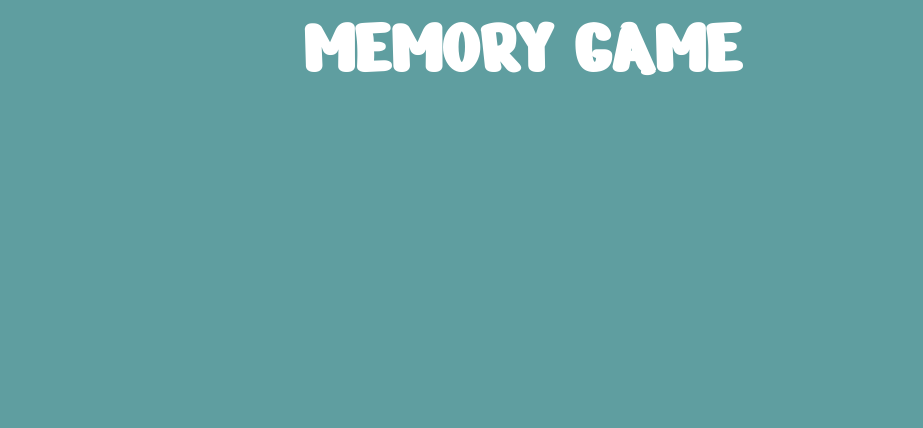
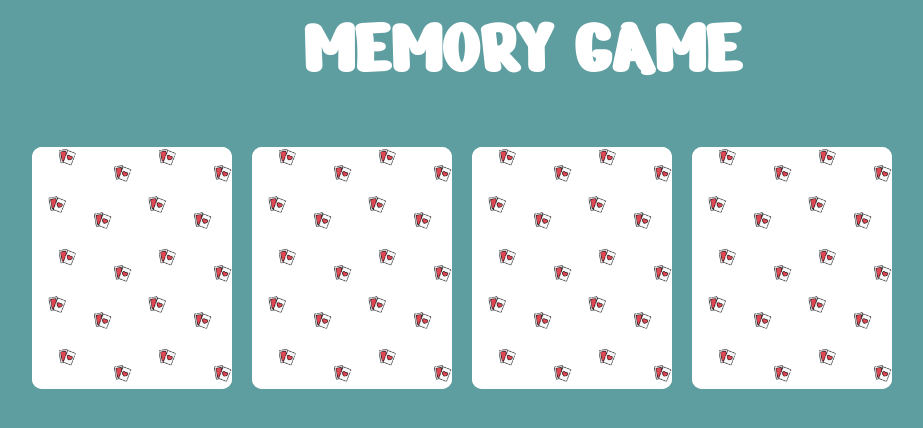
Before and after one commit to FedericaDiChio/html-css-memory, a plain HTML site: page index.html in a window 1280 px wide. Shown: the whole page, without its empty margins (118-1041 px from the left). Drawn offline with Linux system fonts and the light colour scheme.

Commit message:
aggiunta prima section card

```diff
--- a/css/style.css
+++ b/css/style.css
@@ -14,13 +14,67 @@ clearfix::after {
 body {
     font-family: 'Nerko One', cursive;;
     background-color: cadetblue;
+    text-align: center;
 }
 
 /* header  */
-
 header {
     font-size: 40px;
-    text-align: center;
-    text-transform: uppercase;
+   text-transform: uppercase;
     color: white;
 }
+
+/* corpo centrale */
+
+.container {
+    width: 1000px;
+    margin: 0 auto;
+    margin-top: 40px;
+}
+
+
+.col {
+    width: 20%;
+    margin: 10px;
+    float: left;
+
+
+}
+
+.card {
+    padding: 20px;
+    position: relative;
+    background-color: white;
+    overflow: hidden;
+    border-radius: 10px;
+
+}
+
+.card img {
+    width: 100%;
+}
+
+.card h4 {
+   font-size: 30px;
+   color:crimson;
+}
+
+.card-back {
+    position: absolute;
+    width: 100%;
+    height: 100%;
+    top:0;
+    left:0;
+    background-image: url(../img/pattern.png);
+    background-size: contain;
+    background-position: center;
+}
+
+
+.card-back:hover{
+    display:none;
+}
+
+.card:hover h4 {
+    color: orange;
+}
--- a/index.html
+++ b/index.html
@@ -10,11 +10,50 @@
     <link rel="stylesheet" href="./css/style.css">
 </head>
 <body>
+    <!-- header  -->
     <header>
         <h1>Memory game</h1>
     </header>
-    <main>
-
+    <!-- corpo centrale -->
+    <main class="container">
+        <section class="clearfix">
+            <div class="col">
+                <div class="box">
+                    <div class="card">
+                        <img src="./img/noun_air_balloon_3134741.png" alt="">
+                        <h4>Air Balloon</h4>
+                        <div class="card-back"></div>
+                    </div>
+                </div>
+            </div>
+            <div class="col">
+                <div class="box">
+                    <div class="card">
+                        <img src="./img/noun_Bicycle_3134821.png" alt="">
+                        <h4>Bycicle</h4>
+                        <div class="card-back"></div>
+                    </div>
+                </div>
+            </div>
+            <div class="col">
+                <div class="box">
+                    <div class="card">
+                        <img src="./img/noun_Cruise_Ship_3134824.png" alt="">
+                        <h4>Cruise Ship</h4>
+                        <div class="card-back"></div>
+                    </div>
+                </div>
+            </div>
+            <div class="col">
+                <div class="box">
+                    <div class="card">
+                        <img src="./img/noun_Submarine_3134738.png" alt="">
+                        <h4>Submarine</h4>
+                        <div class="card-back"></div>
+                    </div>
+                </div>
+            </div>
+        </section>
     </main>
     <footer></footer>
 </body>
```
